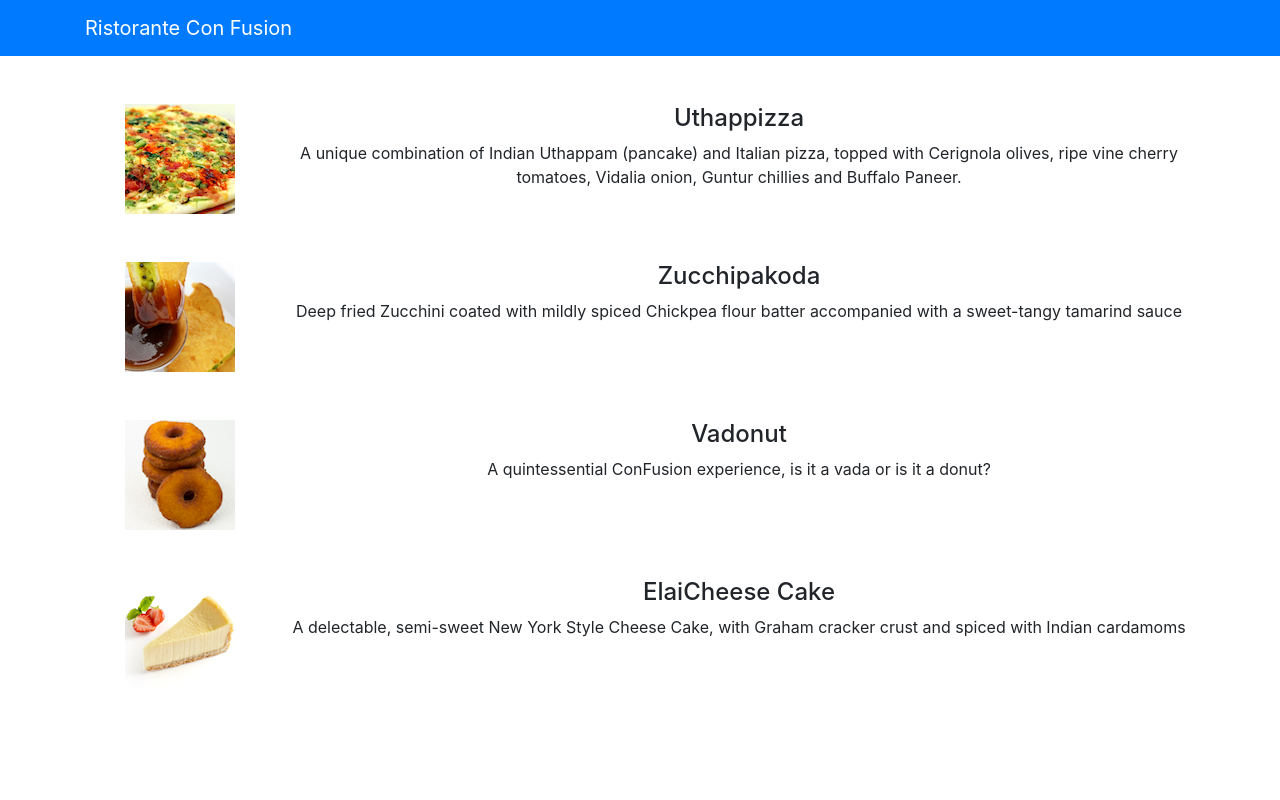
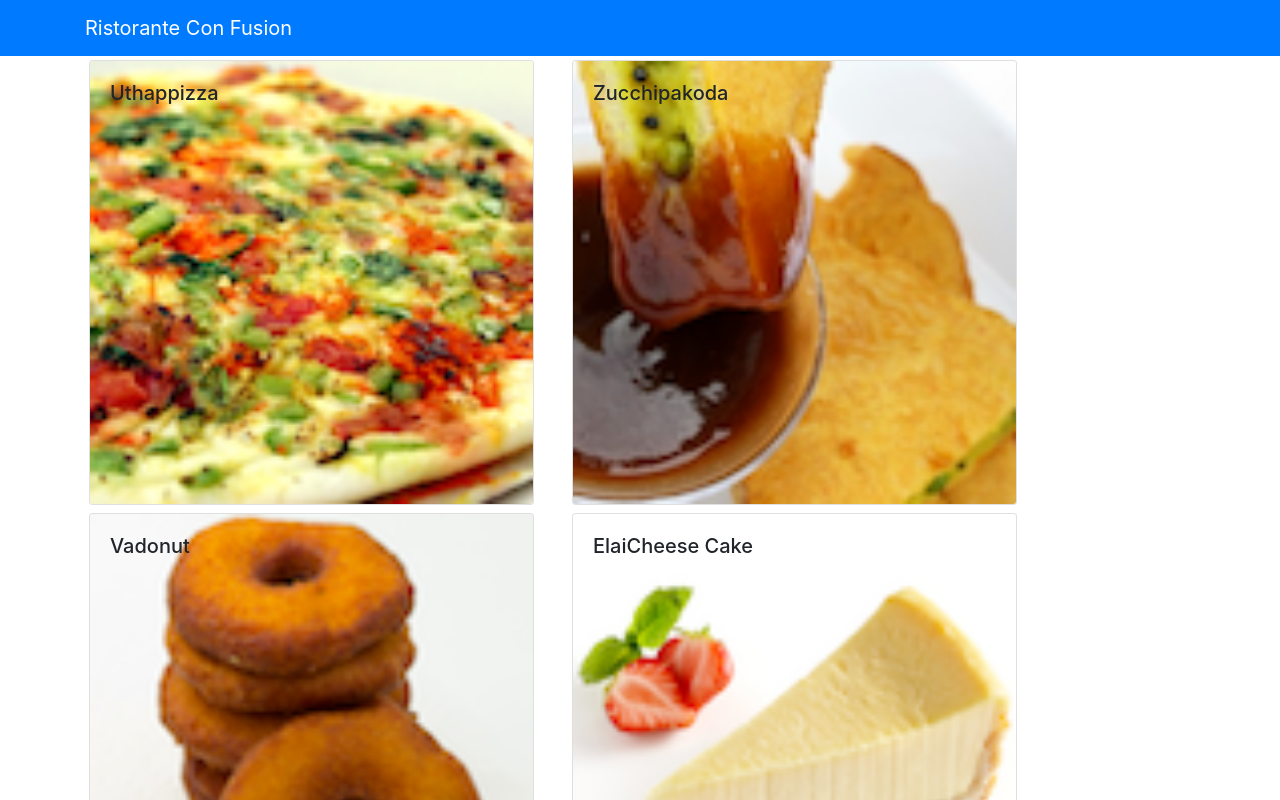
Before and after one commit to juanprog97/FullStack-Practice-React, a React (Create React App) app: page / in a window 1280 px wide. Shown: the top 800 px of the page. Built offline with nearby package versions, Linux system fonts and the light colour scheme.

Commit message:
Function Components

```diff
--- a/src/App.js
+++ b/src/App.js
@@ -1,20 +1,18 @@
-import React from 'react';
+import React,{Component} from 'react';
 import logo from './logo.svg';
 import './App.css';
-import Menu from './components/MenuComponents'
 import { Navbar, NavbarBrand } from 'reactstrap';
+import { DISHES } from './shared/dishes';
+import Main from './components/MainComponent';
 
-function App() {
-  return (
-    <div className="App">
-        <Navbar dark color="primary">
-          <div className="container">
-            <NavbarBrand href="/">Ristorante Con Fusion</NavbarBrand>
-          </div>
-        </Navbar>
-        <Menu />
+
+class App extends Component{
+  render(){
+    return (
+      <div className="App">
+        <Main />
       </div>
-  );
+    );
+  }
 }
-
 export default App;
--- /dev/null
+++ b/src/components/DishdetailComponent.js
@@ -0,0 +1,79 @@
+import React from 'react';
+import { Card, CardImg, CardText, CardBody,
+    CardTitle } from 'reactstrap';
+
+
+function RenderDish({dish}){
+    return(
+        <Card>
+        <CardImg top src={dish.image} alt={dish.name} />
+        <CardBody>
+            <CardTitle className="text-left">
+            <h5>{dish.name}</h5>
+            </CardTitle>
+            <CardText className="text-left">{dish.description}</CardText>
+        </CardBody>
+        </Card>
+    );
+
+}
+function RenderComments({comments}){
+    if( comments.length >0 ){
+        const coment = comments.map((lo)=>{
+            var padding ={
+                paddingTop: '10px',
+                paddingBottom: '10px',
+            }
+            var alig = {
+                marginLeft: '-15px'
+            }
+            return(
+
+                    <div className="col-12 md-5 text-left" style={alig}>
+                        <li style={padding}><h7>{lo.coment}</h7></li>
+                        <li style={padding}><h7>{lo.autor}, {new Intl.DateTimeFormat('en-US', { year: 'numeric', month: 'short', day: '2-digit'}).format(new Date(Date.parse(lo.date)))}</h7></li>
+                    </div>
+            );
+        });
+        return(
+            <div className="col-12 col-md-5 m-1 text-left">
+                <h4>Comments</h4>
+                <ul class= "list-unstyled">
+                    {coment}
+                </ul>
+
+            </div>
+        );
+    }
+    else{
+        return(
+            <div/>
+        );
+    }
+}
+
+
+const DishDetail = (props)=>{
+    if (props.dish != null){
+       // const comment = this.renderComments(this.props.dish)
+        return(
+                <div className ="container">
+                     <div className="row">
+                        <div  className="col-12 col-md-5 m-1">
+                            <RenderDish dish={props.dish}/>
+                        </div>
+                        <RenderComments comments={props.dish.comments}/>
+                    </div>
+                </div>
+
+        );
+    }
+    else
+        return(
+            <div></div>
+        );
+}
+
+
+
+export default DishDetail;
--- /dev/null
+++ b/src/components/MainComponent.js
@@ -0,0 +1,36 @@
+import React, { Component } from 'react';
+import { Navbar, NavbarBrand } from 'reactstrap';
+import Menu from './MenuComponents';
+import DishDetail from './DishdetailComponent';
+import { DISHES } from '../shared/dishes';
+
+class Main extends Component {
+
+  constructor(props) {
+    super(props);
+    this.state = {
+        dishes: DISHES,
+        selectedDish: null
+    };
+  }
+
+  onDishSelect(dishId) {
+    this.setState({ selectedDish: dishId});
+  }
+
+  render() {
+    return (
+      <div>
+        <Navbar dark color="primary">
+          <div className="container">
+            <NavbarBrand  href="/">Ristorante Con Fusion</NavbarBrand>
+          </div>
+        </Navbar>
+        <Menu dishes={this.state.dishes} onClick={(dishId) => this.onDishSelect(dishId)} />
+        <DishDetail dish={this.state.dishes.filter((dish) => dish.id === this.state.selectedDish)[0]} />
+      </div>
+    );
+  }
+}
+
+export default Main;
--- a/src/components/MenuComponents.js
+++ b/src/components/MenuComponents.js
@@ -1,58 +1,26 @@
-import React,{Component} from 'react';
-import {Media} from 'reactstrap';
+import React from 'react';
+import { Card, CardImg, CardImgOverlay, CardText, CardBody,
+    CardTitle } from 'reactstrap';
+import DishDetail from './DishdetailComponent'
 
-class menu extends Component{
-    constructor(props){
-        super(props);
-        this.state={
-            dishes: [{
-                id: 0,
-                name:'Uthappizza',
-                image: 'assets/images/uthappizza.png',
-                category: 'mains',
-                label:'Hot',
-                price:'4.99',
-                description:'A unique combination of Indian Uthappam (pancake) and Italian pizza, topped with Cerignola olives, ripe vine cherry tomatoes, Vidalia onion, Guntur chillies and Buffalo Paneer.'                        },
-             {
-                id: 1,
-                name:'Zucchipakoda',
-                image: 'assets/images/zucchipakoda.png',
-                category: 'appetizer',
-                label:'',
-                price:'1.99',
-                description:'Deep fried Zucchini coated with mildly spiced Chickpea flour batter accompanied with a sweet-tangy tamarind sauce'                        },
-             {
-                id: 2,
-                name:'Vadonut',
-                image: 'assets/images/vadonut.png',
-                category: 'appetizer',
-                label:'New',
-                price:'1.99',
-                description:'A quintessential ConFusion experience, is it a vada or is it a donut?'                        },
-             {
-                id: 3,
-                name:'ElaiCheese Cake',
-                image: 'assets/images/elaicheesecake.png',
-                category: 'dessert',
-                label:'',
-                price:'2.99',
-                description:'A delectable, semi-sweet New York Style Cheese Cake, with Graham cracker crust and spiced with Indian cardamoms'                        }
-            ],
-        };
+function RenderMenuItem ({dish, onClick}){
+    return (
+            <Card onClick={() => onClick(dish.id)}>
+            <CardImg width="100%" src={dish.image} alt={dish.name} />
+                <CardImgOverlay>
+                    <CardTitle className="text-left">
+                    <h5>{dish.name}</h5>
+                    </CardTitle>
+                </CardImgOverlay>
+            </Card>
+    );
 }
-    render(){
-        const menu = this.state.dishes.map((dish) => {
+
+const Menu  = (props)=>{
+    const menu = props.dishes.map((dish) => {
         return(
-                <div key={dish.id} className="col-12 mt-5">
-                    <Media tag="li">
-                        <Media left middle>
-                            <Media Object src={dish.image} alt={dish.name}/>
-                        </Media>
-                        <Media body className="ml-5">
-                            <Media heading>{dish.name}</Media>
-                            <p>{dish.description}</p>
-                        </Media>
-                    </Media>
+            <div  className="col-12 col-md-5 m-1">
+                <RenderMenuItem dish={dish} onClick={props.onClick}/>
             </div>
         );
     });
@@ -60,13 +28,15 @@ class menu extends Component{
     return(
         <div className="container">
             <div className="row">
-                    <Media list>
                 {menu}
-                    </Media>
             </div>
         </div>
     );
 }
-}
 
-export default menu;
+
+
+
+
+
+export default Menu;
--- /dev/null
+++ b/src/shared/dishes.js
@@ -0,0 +1,44 @@
+export const DISHES =
+[
+    {
+    id: 0,
+    name:'Uthappizza',
+    image: 'assets/images/uthappizza.png',
+    category: 'mains',
+    label:'Hot',
+    price:'4.99',
+    comments: [],
+    description:'A unique combination of Indian Uthappam (pancake) and Italian pizza, topped with Cerignola olives, ripe vine cherry tomatoes, Vidalia onion, Guntur chillies and Buffalo Paneer.'                        },
+    {
+    id: 1,
+    name:'Zucchipakoda',
+    image: 'assets/images/zucchipakoda.png',
+    category: 'appetizer',
+    label:'',
+    price:'1.99',
+    comments: [],
+    description:'Deep fried Zucchini coated with mildly spiced Chickpea flour batter accompanied with a sweet-tangy tamarind sauce'                        },
+    {
+    id: 2,
+    name:'Vadonut',
+    image: 'assets/images/vadonut.png',
+    category: 'appetizer',
+    label:'New',
+    comments: [{coment: 'Imagine all the eatables, living in conFusion!', autor:'-- John Lemon' , date: 'Oct, 17, 2012'},
+               {coment: 'Sends anyone to heaven, I wish I could get my mother-in-law to eat it!', autor:'-- Paul McVites' , date: 'Sep, 06, 2014'},
+               {coment: 'Eat it, just eat it!', autor:'-- Michael Jaikishan' , date: 'Feb, 14, 2015'},
+               {coment: 'Ultimate, Reaching for the starts!', autor:'-- Ringo Starry' , date:'Dec, 03, 2013'},
+               {coment: 'It´s your birthday, we´re gonna party!', autor:'-- 25 Cent' , date:'Dec, 03, 2011'}
+            ],
+    price:'1.99',
+    description:'A quintessential ConFusion experience, is it a vada or is it a donut?'                        },
+    {
+    id: 3,
+    name:'ElaiCheese Cake',
+    image: 'assets/images/elaicheesecake.png',
+    category: 'dessert',
+    label:'',
+    price:'2.99',
+    comments: [],
+    description:'A delectable, semi-sweet New York Style Cheese Cake, with Graham cracker crust and spiced with Indian cardamoms'                        }
+]
```
Lines whose indentation alone changed are shown as unchanged.
